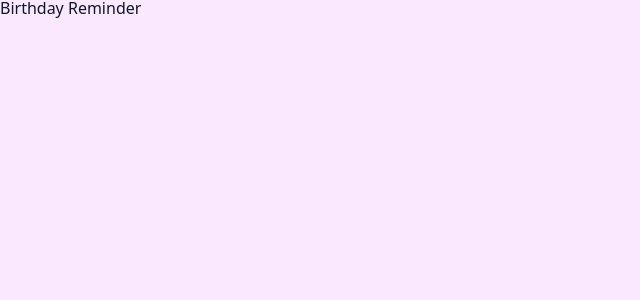
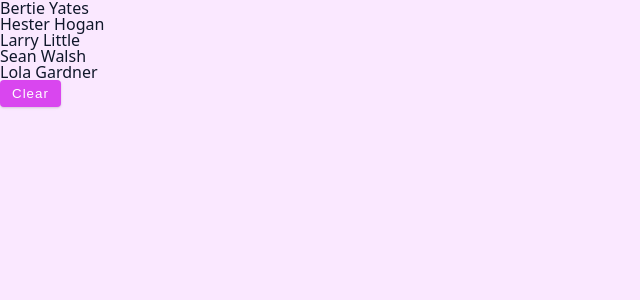
Before and after one commit to stormymayday/Birthday_Reminder, a Next.js app: page / in a window 1280 px wide. Shown: the top 300 px of the page, without its empty margins (0-640 px from the left). Built offline with nearby package versions, Linux system fonts and the light colour scheme.

Commit message:
Import Data, Setup State Variable, Iterate and Render, Clear List

```diff
--- /dev/null
+++ b/app/data.js
@@ -0,0 +1,32 @@
+export const data = [
+    {
+        id: 1,
+        name: "Bertie Yates",
+        age: 29,
+        image: "https://www.course-api.com/images/people/person-1.jpeg",
+    },
+    {
+        id: 2,
+        name: "Hester Hogan",
+        age: 32,
+        image: "https://www.course-api.com/images/people/person-2.jpeg",
+    },
+    {
+        id: 3,
+        name: "Larry Little",
+        age: 36,
+        image: "https://www.course-api.com/images/people/person-3.jpeg",
+    },
+    {
+        id: 4,
+        name: "Sean Walsh",
+        age: 34,
+        image: "https://www.course-api.com/images/people/person-4.jpeg",
+    },
+    {
+        id: 5,
+        name: "Lola Gardner",
+        age: 29,
+        image: "https://www.course-api.com/images/people/person-5.jpeg",
+    },
+];
--- a/app/page.tsx
+++ b/app/page.tsx
@@ -1,3 +1,22 @@
+"use client";
+
+import { data } from "@/app/data.js";
+import { useState } from "react";
+
 export default function Home() {
-    return <div>Birthday Reminder</div>;
+    const [people, setPeople] = useState(data);
+    const handleClick = () => {
+        setPeople([]);
+    };
+    return (
+        <>
+            {people.map((person) => {
+                const { id, name } = person;
+                return <div key={id}>{name}</div>;
+            })}
+            <button type="button" className="btn" onClick={handleClick}>
+                clear
+            </button>
+        </>
+    );
 }
```
